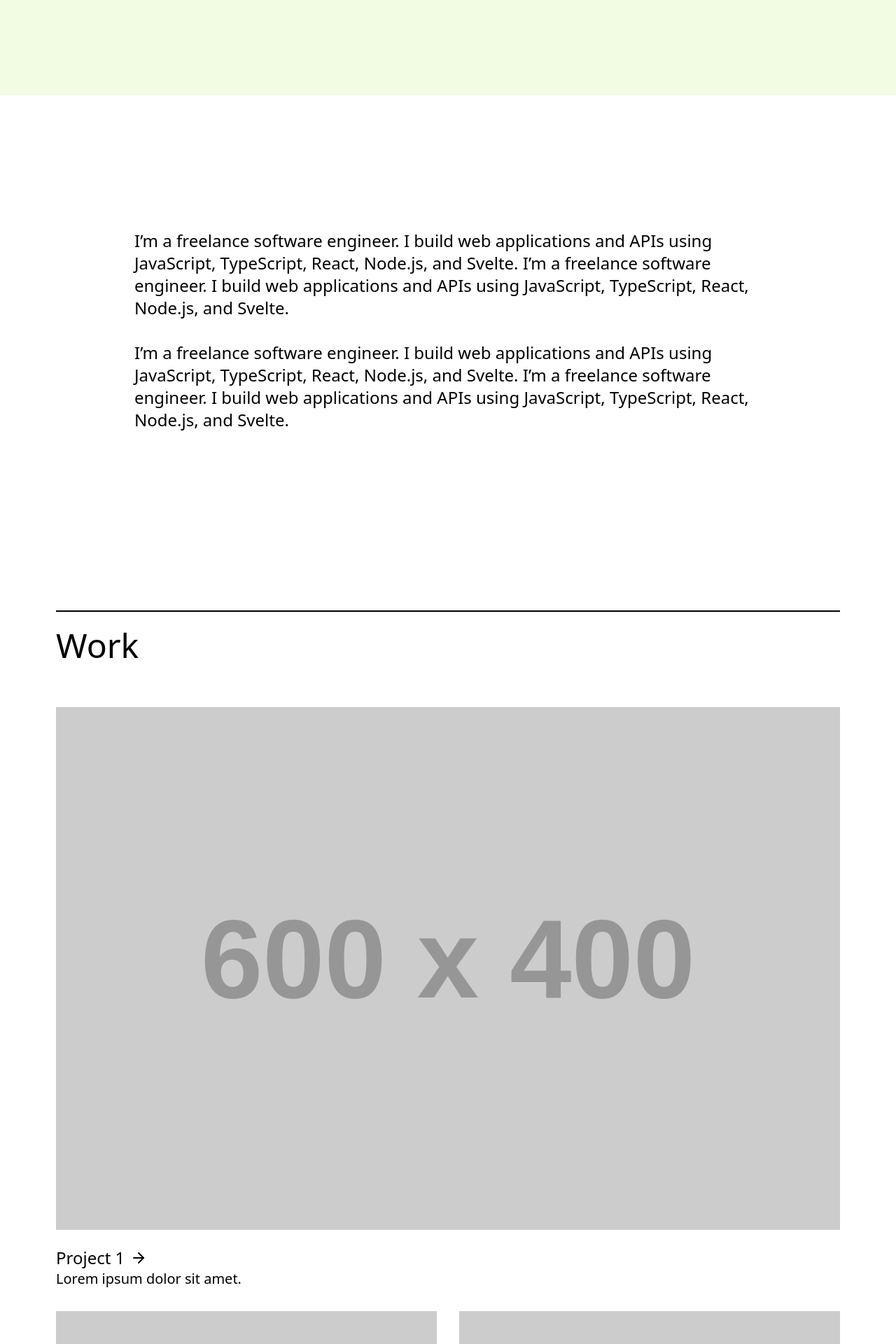
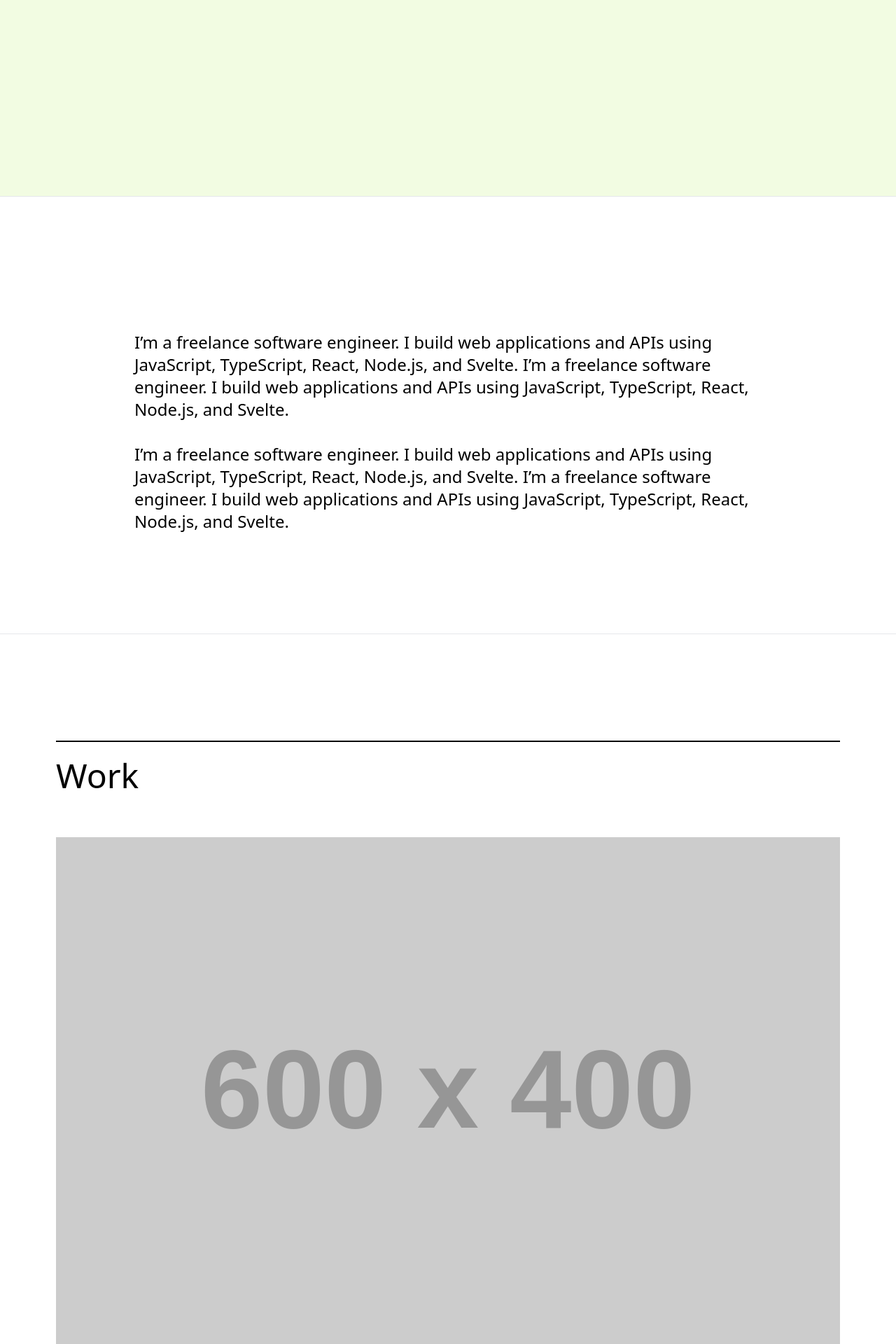
Before and after one commit to marufshafique/portfolio-sv, a SvelteKit app: page / in a window 1280 px wide. Shown: the part 560-2480 px from the top of the page at 70% size. Built offline with nearby package versions, Linux system fonts and the light colour scheme.

Commit message:
fix spacing

```diff
--- a/src/components/About.svelte
+++ b/src/components/About.svelte
@@ -3,10 +3,11 @@
 	import SectionHeader from './SectionHeader.svelte';
 </script>
 
+<section class="mt-10 sm:mt-16 md:mt-32">
 	<Container>
 		<SectionHeader title="About" />
 
-	<div class="grid grid-cols-2 gap-32 mt-16">
+		<div class="mt-16 grid grid-cols-2 gap-32">
 			<div>
 				<p class="text-3xl font-medium">
 					I’m Ben — a freelance digital product designer with 10 years of experience. I care a lot
@@ -15,10 +16,10 @@
 			</div>
 			<div class="space-y-8">
 				<p class="text-2xl">
-				I was most recently working at Portugal’s newest unicorn, Cucumber. They raised the biggest
-				Series D Portugal has seen. Before that I worked for Cool Cool — the fastest growing bank in
-				Portugal. I led product design for over 8 million customers. I worked across multiple
-				product squads solving complex money problems.
+					I was most recently working at Portugal’s newest unicorn, Cucumber. They raised the
+					biggest Series D Portugal has seen. Before that I worked for Cool Cool — the fastest
+					growing bank in Portugal. I led product design for over 8 million customers. I worked
+					across multiple product squads solving complex money problems.
 				</p>
 				<p class="text-2xl">
 					Before Cool Cool — I was the first design-hire at tech startup, Red Box. I led all of Red
@@ -32,3 +33,4 @@
 			</div>
 		</div>
 	</Container>
+</section>
--- a/src/components/Contact.svelte
+++ b/src/components/Contact.svelte
@@ -3,6 +3,7 @@
 	import SectionHeader from './SectionHeader.svelte';
 </script>
 
+<section class="md:sm-32 mt-10 sm:mt-16">
 	<Container>
 		<SectionHeader title="Get in touch" />
 
@@ -14,3 +15,4 @@
 		</p>
 		<p>Currently based in Lisbon — available for remote-friendly work.</p>
 	</Container>
+</section>
--- a/src/components/Container.svelte
+++ b/src/components/Container.svelte
@@ -1,5 +1,5 @@
 <!-- page padding -->
-<div class="w-full px-10 sm:px-20">
+<div class="w-full border-b border-b-gray-200 px-10 pb-16 sm:px-20 sm:pb-32 md:pb-36">
 	<div class="mx-auto max-w-7xl">
 		<slot />
 	</div>
--- a/src/components/EmailList.svelte
+++ b/src/components/EmailList.svelte
@@ -1,15 +1,16 @@
 <script>
-	import Container from "./Container.svelte";
-	import SectionHeader from "./SectionHeader.svelte";
-
+	import Container from './Container.svelte';
+	import SectionHeader from './SectionHeader.svelte';
 </script>
 
+<section class="md:sm-32 mt-10 sm:mt-16">
 	<Container>
 		<SectionHeader title="Email lists" />
 		<h1 class="text-7xl font-medium">Get design insights and articles straight to your inbox</h1>
 
 		<div>
-		<input type="text">
+			<input type="text" />
 			<p>No spam, unsubscribe at any time.</p>
 		</div>
 	</Container>
+</section>
--- a/src/components/Experience.svelte
+++ b/src/components/Experience.svelte
@@ -26,6 +26,7 @@
 	];
 </script>
 
+<section class="mt-10 sm:mt-16 md:mt-32">
 	<Container>
 		<SectionHeader title="Experience" />
 
@@ -39,3 +40,4 @@
 			{/each}
 		</div>
 	</Container>
+</section>
--- /dev/null
+++ b/src/components/Footer.svelte
@@ -0,0 +1,9 @@
+<script>
+	import Container from './Container.svelte';
+</script>
+
+<Container>
+	<footer>
+		<h3>I'm Maruf Senior Sowftware Engineer <br /> Based in Dhaka</h3>
+	</footer>
+</Container>
--- a/src/components/PortfolioHeader.svelte
+++ b/src/components/PortfolioHeader.svelte
@@ -15,7 +15,7 @@
 </div>
 
 <Container>
-	<div class="mx-auto space-y-8 py-20 sm:py-40 md:w-[80%] md:py-48">
+	<div class="mx-auto space-y-8 pt-20 sm:pt-40 md:w-[80%] md:pt-48">
 		<p class="text-xl md:text-2xl">
 			I’m a freelance software engineer. I build web applications and APIs using JavaScript,
 			TypeScript, React, Node.js, and Svelte. I’m a freelance software engineer. I build web
--- a/src/components/Skills.svelte
+++ b/src/components/Skills.svelte
@@ -5,6 +5,7 @@
 	const skills = ['Frontend Development', 'Backend Development', 'UX Design', 'Product Strategy'];
 </script>
 
+<section class="md:sm-32 mt-10 sm:mt-16">
 	<Container>
 		<SectionHeader title="Skills" />
 
@@ -14,3 +15,4 @@
 			{/each}
 		</div>
 	</Container>
+</section>
--- a/src/components/Work.svelte
+++ b/src/components/Work.svelte
@@ -34,10 +34,10 @@
 </script>
 
 <Container>
-	<section class="mt-10">
+	<section class="mt-10 sm:mt-16 md:mt-32">
 		<SectionHeader title="Work" />
 
-		<div class="gap-8 py-16 md:grid md:grid-cols-2">
+		<div class="gap-8 pt-16 md:grid md:grid-cols-2">
 			{#each works as work, i}
 				<a href="" class={`${i === 0 ? 'col-span-2' : ''}`}>
 					<Project title={work.title} url={work.url} desc={work.desc} />
--- a/src/components/Writings.svelte
+++ b/src/components/Writings.svelte
@@ -33,7 +33,7 @@
 	];
 </script>
 
-<section>
+<section class="mt-10 sm:mt-16 md:mt-32">
 	<Container>
 		<SectionHeader title="Writings" />
 		<h3 class="mt-8 text-2xl">Blog posts</h3>
--- a/src/routes/+page.svelte
+++ b/src/routes/+page.svelte
@@ -3,6 +3,7 @@
 	import Contact from '../components/Contact.svelte';
 	import EmailList from '../components/EmailList.svelte';
 	import Experience from '../components/Experience.svelte';
+	import Footer from '../components/Footer.svelte';
 	import PortfolioHeader from '../components/PortfolioHeader.svelte';
 	import Skills from '../components/Skills.svelte';
 	import Work from '../components/Work.svelte';
@@ -33,4 +34,6 @@
 	<Contact />
 
 	<EmailList />
+
+	<Footer />
 </section>
```
Lines whose indentation alone changed are shown as unchanged.
